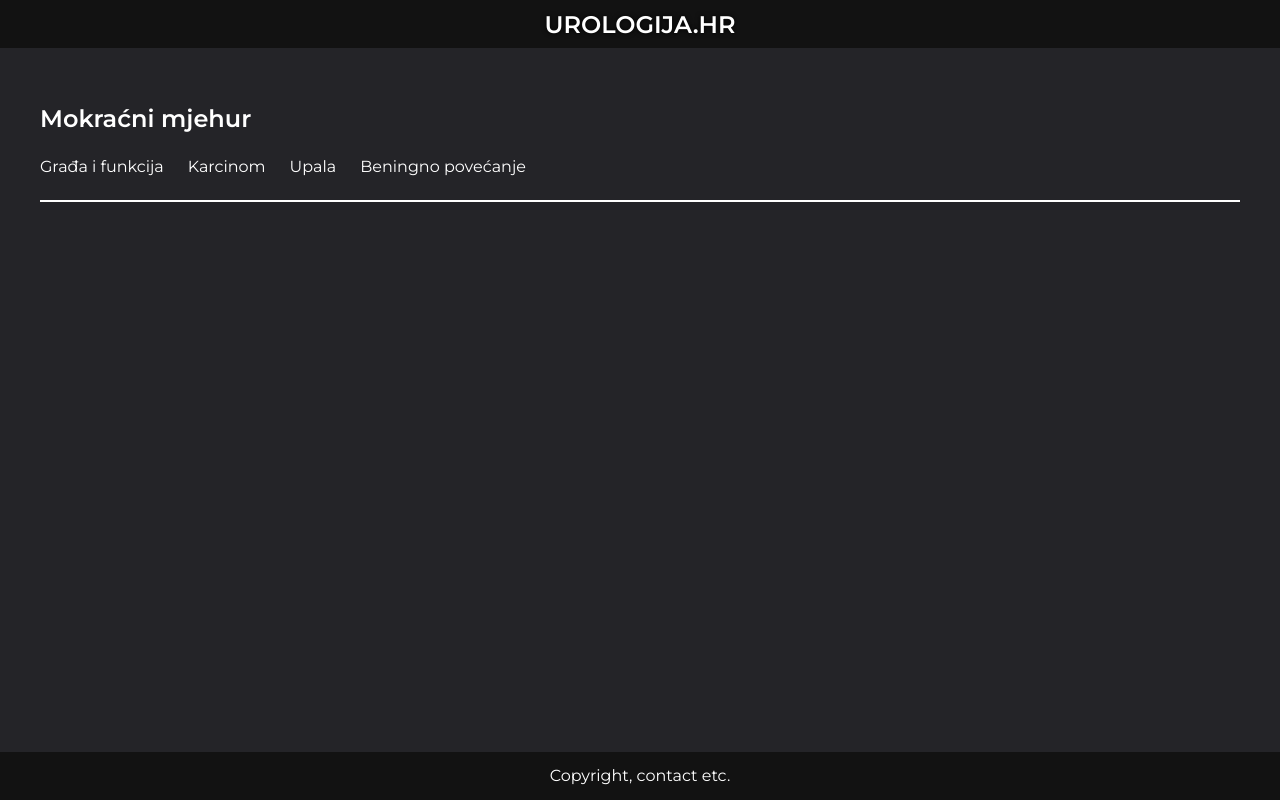
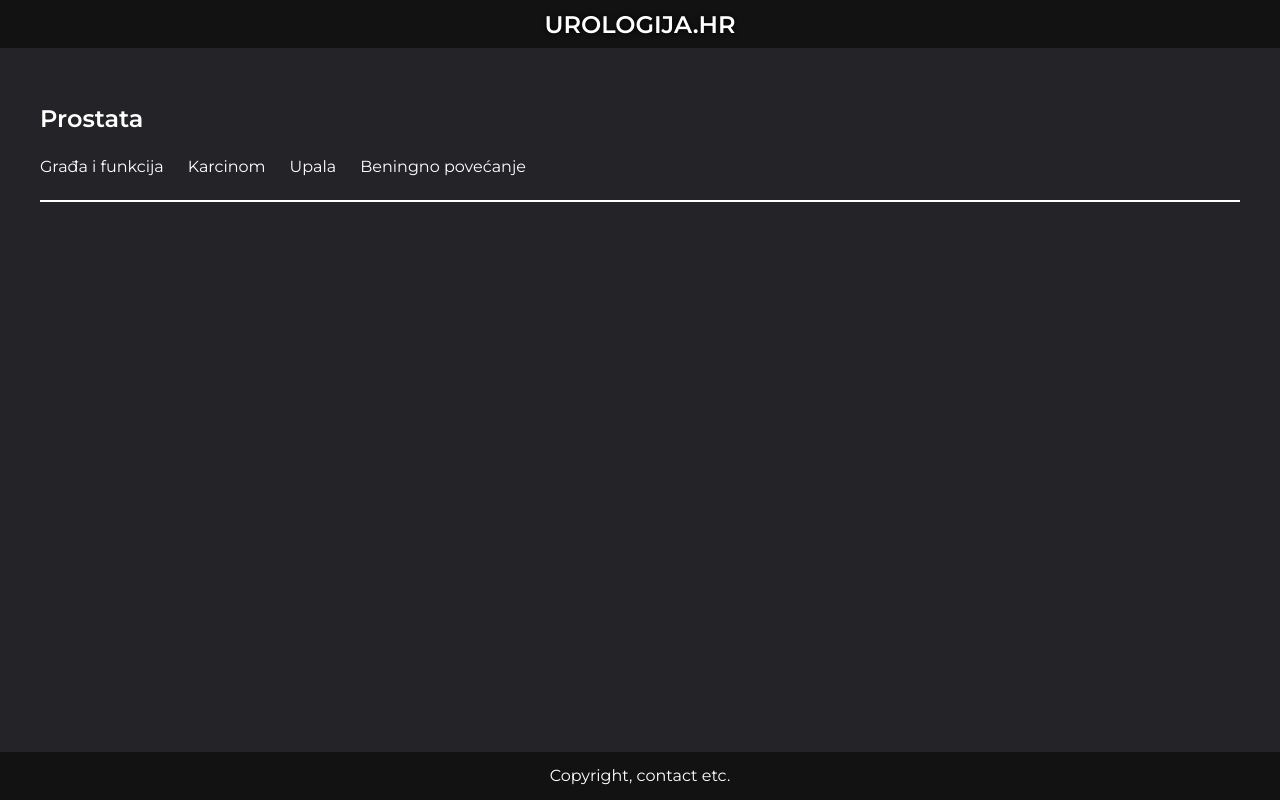
Before and after one commit to samuigohan/urology, an Angular app: page /prostate in a window 1280 px wide. Built offline with nearby package versions, Linux system fonts and the light colour scheme; no server answers.

Commit message:
prostate finished

```diff
--- a/src/app/pages/prostate/prostate.html
+++ b/src/app/pages/prostate/prostate.html
@@ -1,5 +1,5 @@
 <section>
-    <div class="page-title">Mokraćni mjehur</div>
+    <div class="page-title">Prostata</div>
     <div class="page-menu">
         <a [routerLink]="['/prostate/general']" [routerLinkActive]="['active']">Građa i funkcija</a>
         <a [routerLink]="['/prostate/cancer']" [routerLinkActive]="['active']">Karcinom</a>
```
Also changed, not shown: 4 other files (tests, documents, lock files or other folders).
